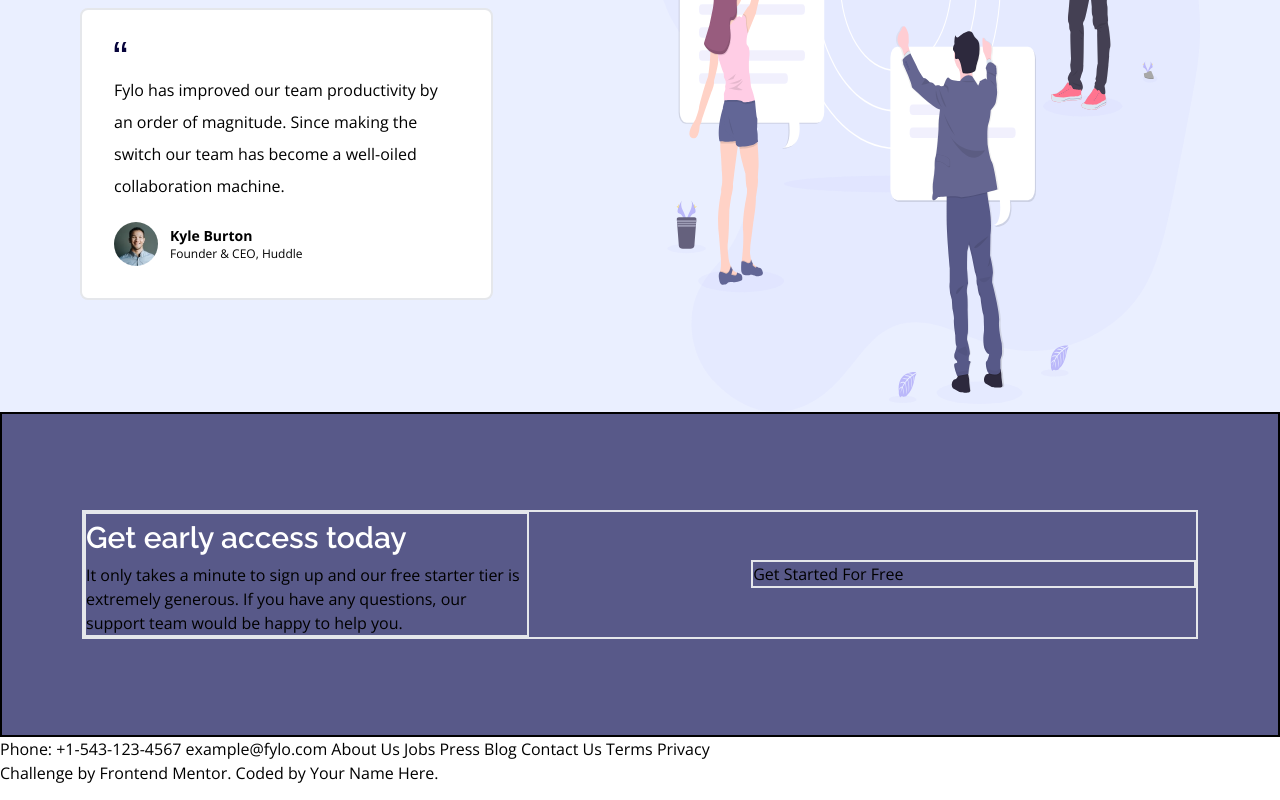
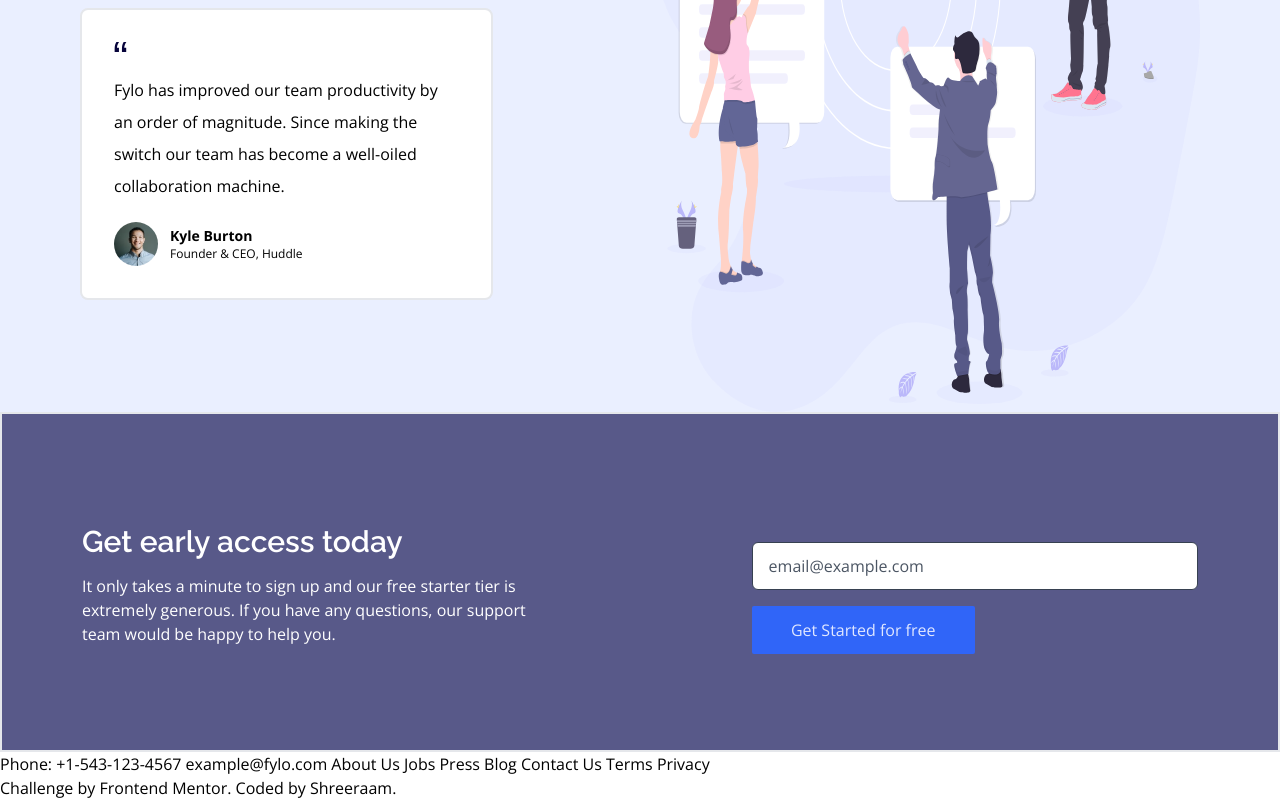
Before and after one commit to ShreeraamGit/fylo-landing-page-with-two-column-layout-master, a plain HTML site: page index.html in a window 1280 px wide. Shown: the part 952-1752 px from the top of the page. Drawn offline with nearby package versions, Linux system fonts and the light colour scheme.

```diff
--- a/index.html
+++ b/index.html
@@ -92,14 +92,19 @@
                 </div>
             </div>
         </section>
-        <section id="subscribe" class="w-full h-auto border-2 border-black bg-desaturated-blue">
-            <div id="subscription-content" class="flex flex-col items-center justify-between border-2 my-14 lg:my-24 lg:flex-row mx-7 lg:mx-20">
-                <div id="subcription-content-1" class="w-full border-2 lg:w-2/5">
-                    <h1 class="text-2xl font-semibold leading-normal text-white font-heading lg:text-3xl lg:leading-relaxed">Get early access today</h1>
+        <section id="subscribe" class="w-full h-auto border-2 bg-desaturated-blue">
+            <div id="subscription-content" class="flex flex-col items-center justify-between my-14 lg:my-24 lg:flex-row mx-7 lg:mx-20">
+                <div id="subcription-content-1" class="w-full text-center text-white lg:text-left lg:w-2/5">
+                    <h1 class="mb-2 text-2xl font-semibold leading-normal text-white font-heading lg:text-3xl lg:leading-relaxed">Get early access today</h1>
                     <p>It only takes a minute to sign up and our free starter tier is extremely generous. If you have any questions, our support team would be happy to help you.</p>
                 </div>
-                <div id="subscription-content-2" class="w-full border-2 lg:w-2/5">
-                    <h1>Get Started For Free</h1>
+                <div id="subscription-content-2" class="flex flex-col w-full mt-8 lg:w-2/5">
+                    <div class="w-full mb-2 mr-5 lg:w-full">
+                        <input class="w-full h-12 px-4 mb-2 text-base text-gray-700 placeholder-gray-600 border border-gray-700 rounded-md focus:shadow-outline" type="text" placeholder="email@example.com" />
+                    </div>
+                    <div class="w-full lg:w-6/12 lg:mr-16">
+                        <button class="w-full h-12 px-6 text-indigo-100 transition-colors duration-150 rounded-sm bg-button-bg focus:shadow-outline hover:bg-opacity-50">Get Started for free</button>
+                    </div>
                 </div>
             </div>
         </section>
@@ -110,7 +115,7 @@
 
     <footer>
         <p class="attribution">
-            Challenge by <a href="https://www.frontendmentor.io?ref=challenge" target="_blank">Frontend Mentor</a>. Coded by <a href="#">Your Name Here</a>.
+            Challenge by <a href="https://www.frontendmentor.io?ref=challenge" target="_blank">Frontend Mentor</a>. Coded by <a href="#">Shreeraam</a>.
         </p>
     </footer>
 </body>
```
Also changed, not shown: app.css.
